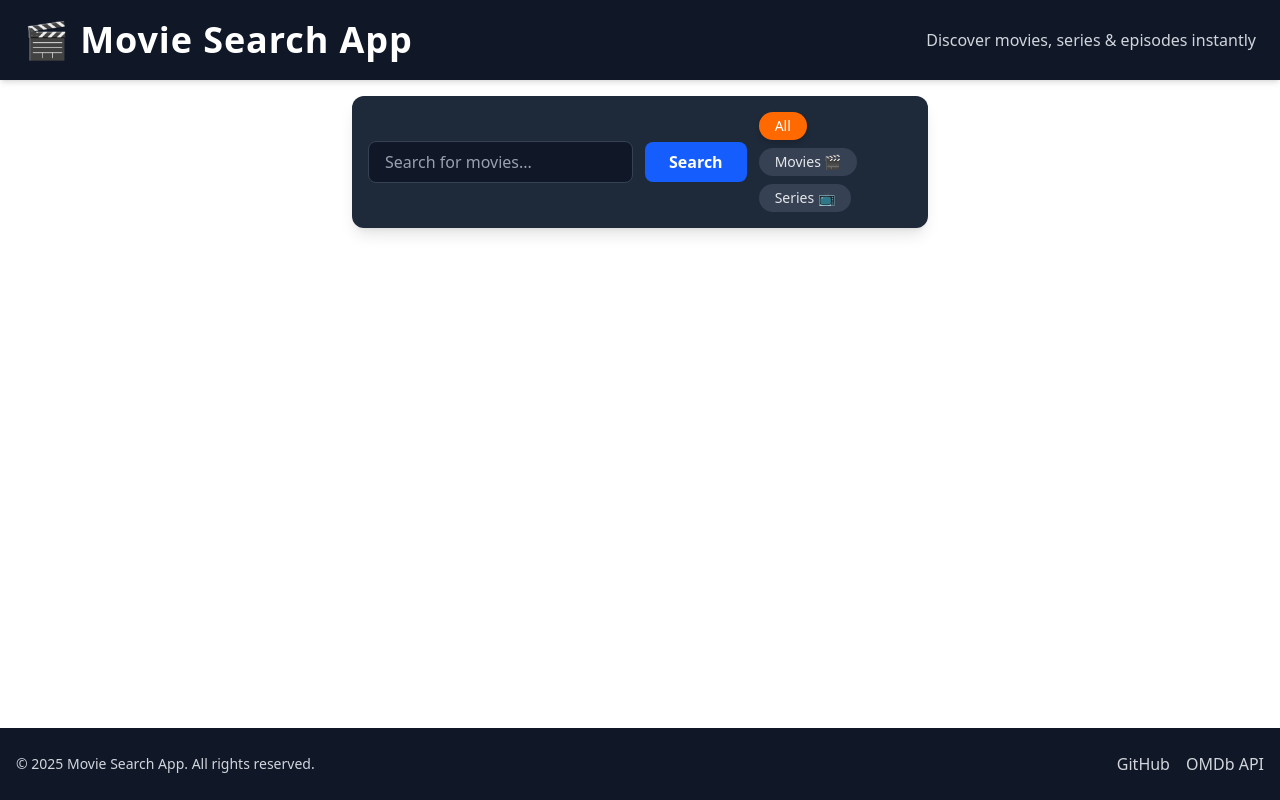
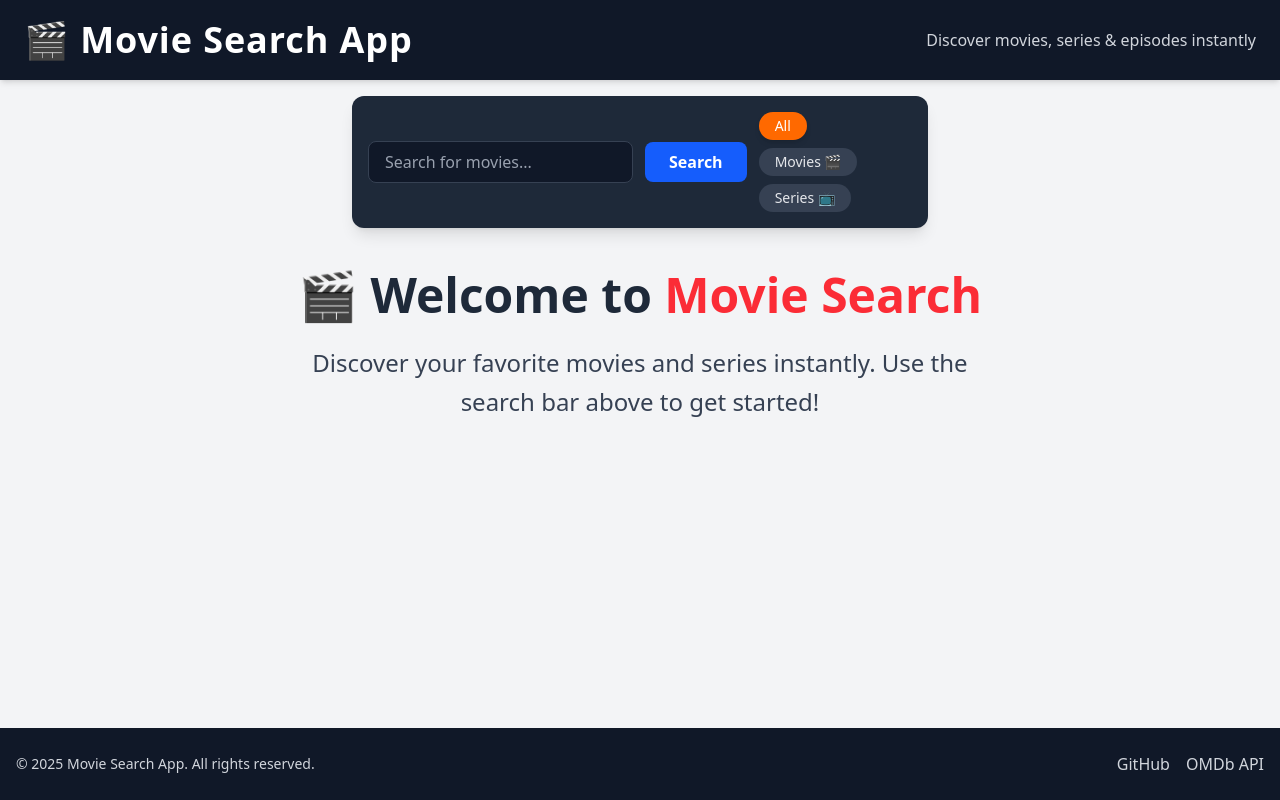
Before and after one commit to john-papani/movie-search-app, a Next.js app: page / in a window 1280 px wide. Built offline with nearby package versions, Linux system fonts and the light colour scheme.

Commit message:
Update main page with error and loading

```diff
--- a/src/app/page.js
+++ b/src/app/page.js
@@ -9,13 +9,36 @@ import Movies from "./Components/Movies";
 export default function Home() {
   const [moviesData, setMoviesData] = useState({});
   const [loading, setLoading] = useState(false);
+  const [initialLoad, setInitialLoad] = useState(true);
 
   return (
-    <div className="flex h-screen flex-col">
+    <div className="flex h-screen flex-col bg-gray-100">
       <Header />
       <main className="flex flex-col items-center justify-start flex-1 text-center p-4 md:h-[80vh]">
-        <Searchbar setMoviesData={setMoviesData} setLoading={setLoading} />
-        {loading && <p>Loading...</p>}
+        <Searchbar
+          setMoviesData={setMoviesData}
+          setLoading={setLoading}
+          setInitialLoad={setInitialLoad}
+        />
+        {initialLoad && !loading && (
+          <div className="mt-10 md:mt-0 flex flex-col items-center justify-center text-center text-gray-700 md:h-[calc(100vh-12rem)] px-4">
+            <h2 className="text-4xl md:text-5xl font-bold mb-6 text-gray-800">
+              🎬 Welcome to <span className="text-red-500">Movie Search</span>
+            </h2>
+            <p className="text-lg md:text-2xl max-w-2xl leading-relaxed">
+              Discover your favorite movies and series instantly. Use the search
+              bar above to get started!
+            </p>
+          </div>
+        )}
+
+        {loading && (
+          <div className="flex flex-col items-center justify-center h-[50vh] text-gray-600">
+            <div className="animate-spin rounded-full h-12 w-12 border-t-4 border-red-500 border-solid mb-4"></div>
+            <p className="text-xl font-medium">Loading movies...</p>
+          </div>
+        )}
+
         {!loading && <Movies moviesData={moviesData} />}
       </main>
 
```
